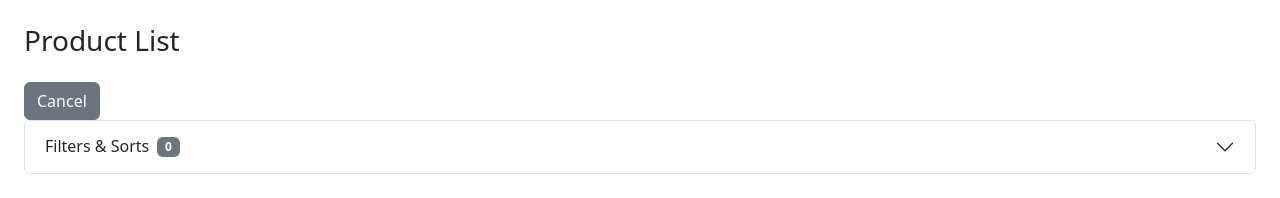
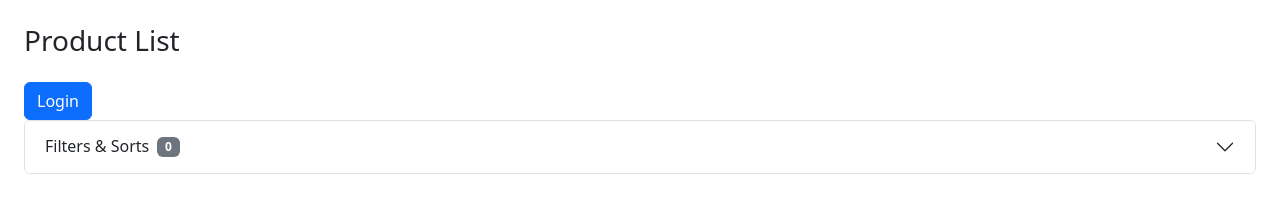
Before and after one commit to kz4killua/techwave, a Django app: page /catalog/ in a window 1280 px wide. Shown: the part 72-270 px from the top of the page. Run offline with Django 5.2, Linux system fonts and the light colour scheme; data that the repository does not hold is empty.

Commit message:
Fix where buttons show up

```diff
--- a/accounts/templates/registration/login.html
+++ b/accounts/templates/registration/login.html
@@ -7,7 +7,6 @@
 <body>
     <h2>Login</h2>
     {% if user.is_authenticated %}
-        <p>You are logged in as {{ user.username }}.</p>
         <form method="post" action="{% url 'accounts:logout' %}">
             {% csrf_token %}
             <button type="submit">Logout</button>
@@ -18,6 +17,7 @@
             {{ form.as_p }}
             <button type="submit">Login</button>
         </form>
+        <a class="btn btn-secondary" href="{% url 'catalog:item_list' %}">Cancel</a>
         <p>Don't have an account? <a href="{% url 'accounts:signup' %}">Register here</a></p>
     {% endif %}
 </body>
--- a/accounts/templates/registration/signup.html
+++ b/accounts/templates/registration/signup.html
@@ -11,5 +11,6 @@
         {{ form.as_p }}
         <button type="submit">Sign Up</button>
     </form>
+    <a class="btn btn-secondary" href="{% url 'catalog:item_list' %}">Cancel</a>
 </body>
 </html>
--- a/catalog/templates/catalog/item_list.html
+++ b/catalog/templates/catalog/item_list.html
@@ -1,4 +1,3 @@
-<!-- filepath: /C:/Users/Administrator/Documents/Ontech/Software-Design-and-Analysis/project/techwave/catalog/templates/catalog/item_list.html -->
 {% extends "catalog/base.html" %}
 
 {% block title %}
@@ -18,7 +17,7 @@
             <p>You are logged in as {{ user.username }}.</p>
             <a class="btn btn-secondary" href="{% url 'accounts:logout' %}" role="button">Logout</a>
         {% else %}
-            <a class="btn btn-secondary" href="{% url 'catalog:item_list' %}">Cancel</a>
+            <a class="btn btn-primary" href="{% url 'accounts:login' %}" role="button">Login</a>
         {% endif %}
 
         <!-- The content below is hidden until the user clicks the button. -->
```
